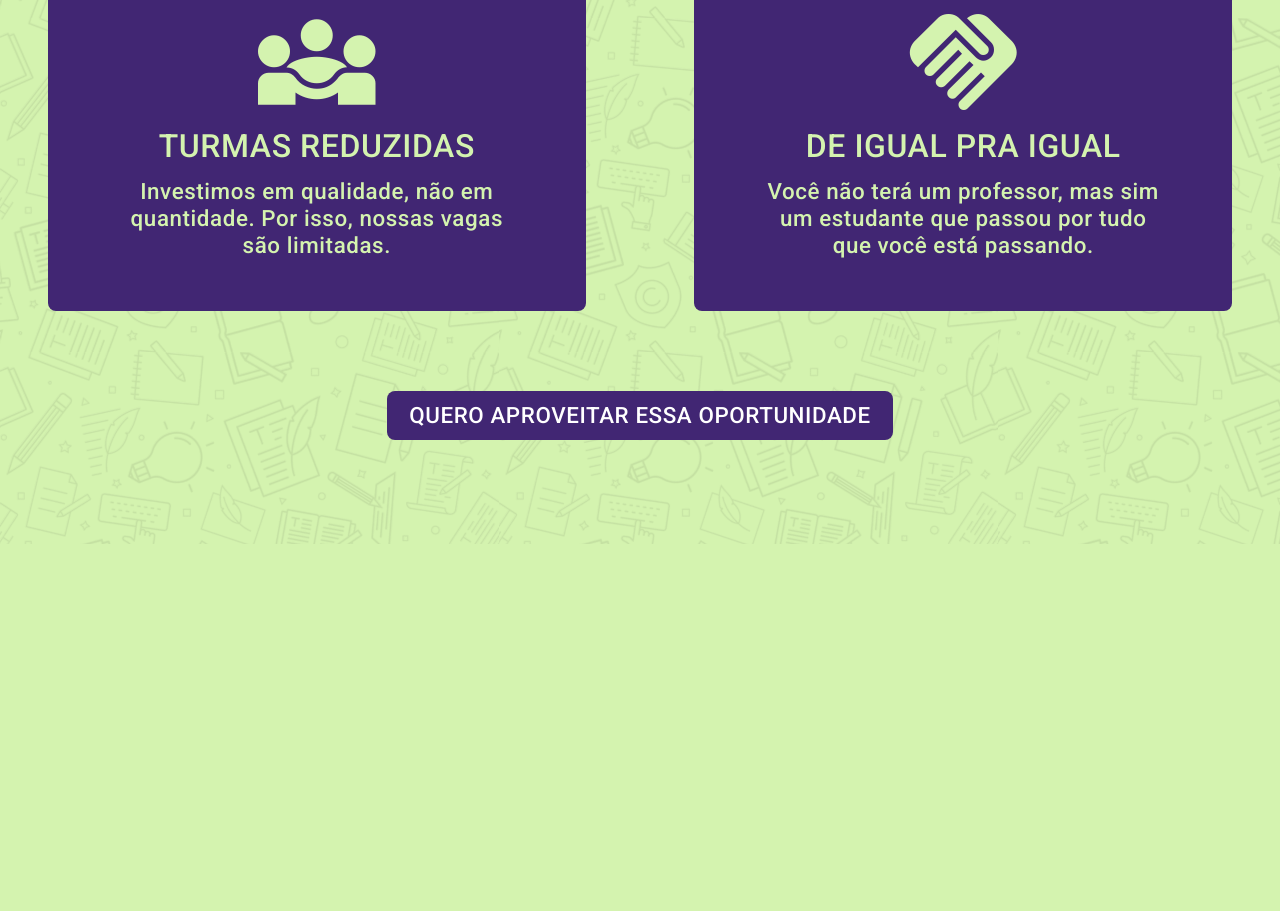
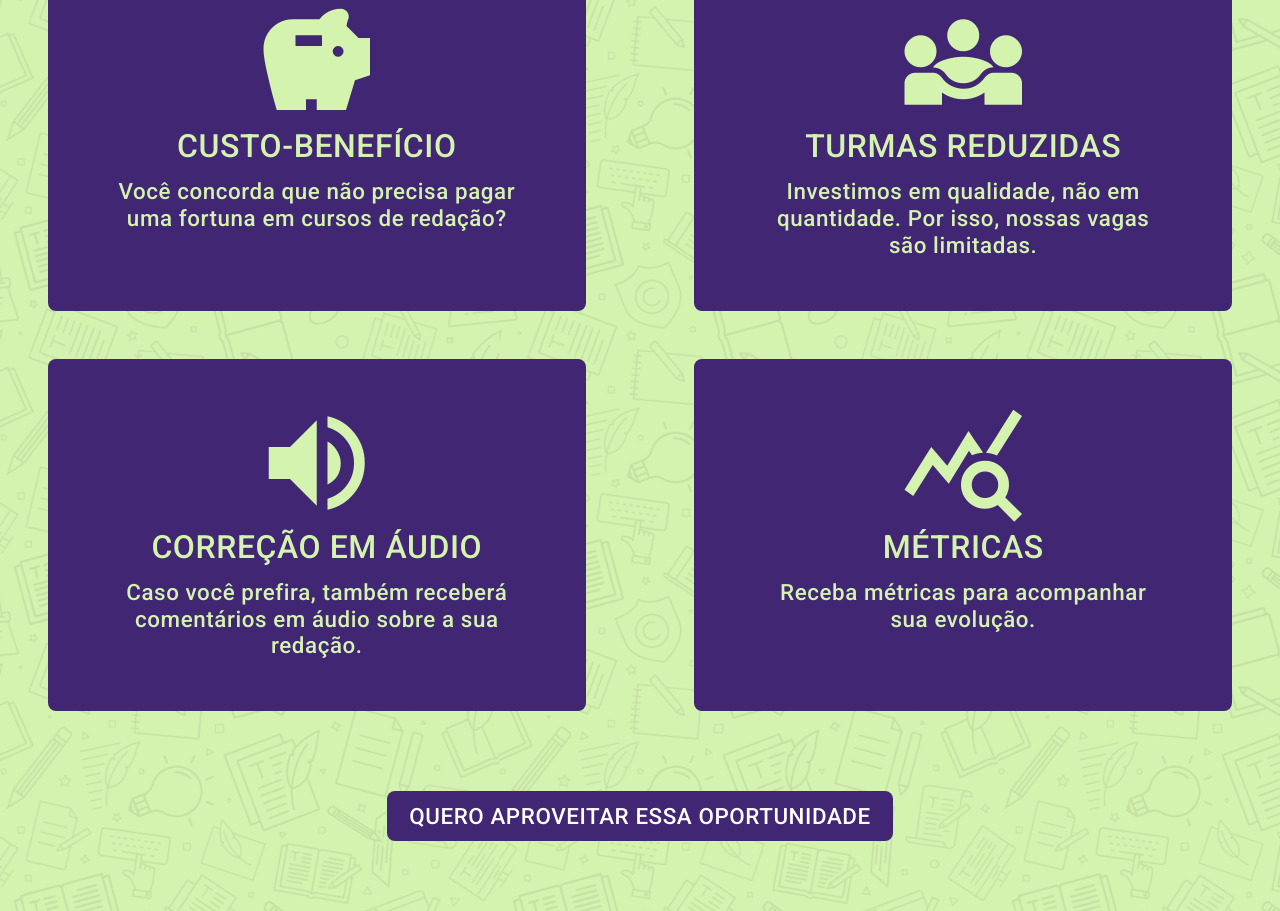
Before and after one commit to gabrielsoarespebr/redacao-na-pratica, an Angular app: page / in a window 1280 px wide. Shown: the part 9000-9911 px from the top of the page. Before the commit the page ends 9544 px from the top, so only its background shows below. Built offline with nearby package versions, Linux system fonts and the light colour scheme.

Commit message:
feat: Competitive edge - New cards

```diff
--- a/src/app/components/competitive-edge/competitive-edge.component.ts
+++ b/src/app/components/competitive-edge/competitive-edge.component.ts
@@ -30,6 +30,12 @@ export class CompetitiveEdgeComponent {
         'Chega de ser atendido por robôs! Aqui você tem contato com gente de verdade!',
     },
     {
+      icon: 'handshake',
+      title: 'De igual pra igual',
+      description:
+        'Você não terá um professor, mas sim um estudante que passou por tudo que você está passando.',
+    },
+    {
       icon: 'savings',
       title: 'Custo-benefício',
       description:
@@ -42,10 +48,16 @@ export class CompetitiveEdgeComponent {
         'Investimos em qualidade, não em quantidade. Por isso, nossas vagas são limitadas.',
     },
     {
-      icon: 'handshake',
-      title: 'De igual pra igual',
+      icon: 'volume_up',
+      title: 'Correção em áudio',
       description:
-        'Você não terá um professor, mas sim um estudante que passou por tudo que você está passando.',
+        'Caso você prefira, também receberá comentários em áudio sobre a sua redação.',
+    },
+    {
+      icon: 'query_stats',
+      title: 'Métricas',
+      description:
+        'Receba métricas para acompanhar sua evolução.',
     },
   ];
 }
```
